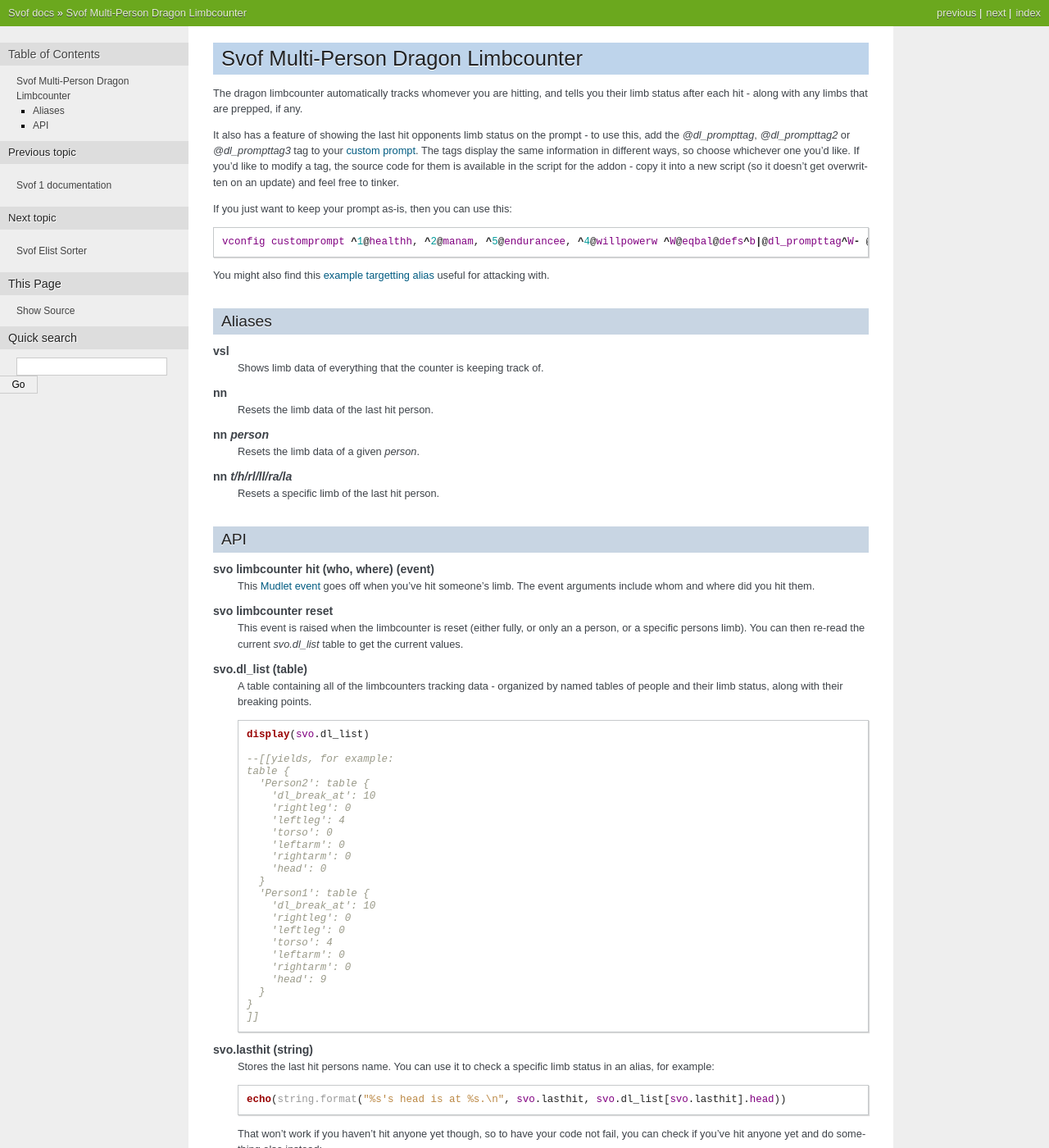
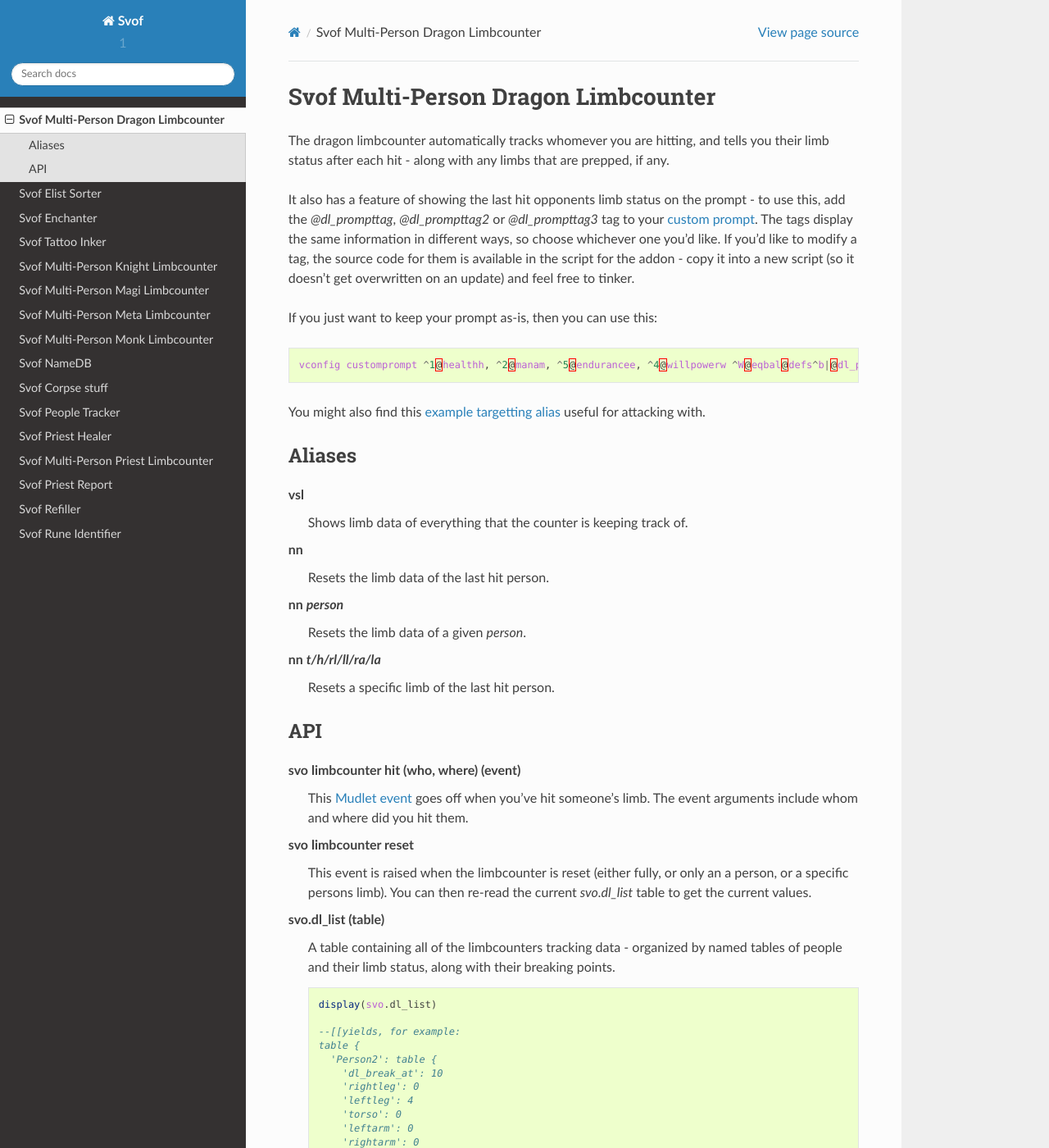
Before and after one commit to svof/svof, a Sphinx documentation site: the page built from doc/dragonlimbcounter.rst, in a window 1280 px wide and 1400 px high. Shown: the whole window at 82% size. Built offline with Sphinx 7.4.7 and the Read the Docs theme 2.0.0, drawn with Linux system fonts in a browser that asks for light colours; pages that are not in the unit, such as notebooks, are missing from menus; some of the changed text lies outside the part shown.

Commit message:
Change documentation theme for Sphinx
Signed-off-by: keneanung <keneanung@googlemail.com>

```diff
--- a/doc/conf.py
+++ b/doc/conf.py
@@ -94,7 +94,7 @@ highlight_language = 'lua'
 # The theme to use for HTML and HTML Help pages.  Major themes that come with
 # Sphinx are currently 'default' and 'sphinxdoc'.
 # sphinx_rtd_theme, alabaster
-html_theme = 'nature'
+html_theme = 'sphinx_rtd_theme'
 
 # Theme options are theme-specific and customize the look and feel of a theme
 # further.  For a list of options available for each theme, see the
--- a/doc/index.rst
+++ b/doc/index.rst
@@ -24,21 +25,21 @@ Addons documentation
    runeidentifier.rst
 
 Contents
-==================
+--------
 
 * :ref:`genindex`
 * :ref:`search`
 
 
 Basics of the system
-===============================
+--------------------
 
 What is this system?
------------------------------
+~~~~~~~~~~~~~~~~~~~~
 This system is what was previously called Svo, which is no longer available. Svof is the free, open-source and community-supported version of Svo.
 
 Installing
------------------------------
+~~~~~~~~~~
 
 To install the system, make sure GMCP is enabled (Mudlet settings), and that you're connected to server **achaea.com** and port **23**, and logged in -- then use the **vinstall** command. This'll have the system run auto-configuration first - where it'll detect and enable skills that you have. After that, it'll ask you preference questions about the basic and essential options. Feel free to take your time to ask someone else as to what should you set an option to (like for sipping health). The installation otherwise is fairly painless - and you can always change any option you'd like later with the same command.
 
@@ -49,7 +50,7 @@ Enjoy!
 :note: It is best not to do *CONFIG SCREENREADER ON* in the game - that will mess up Svof's tracking of prompt flags.
 
 Using the system
------------------------------
+~~~~~~~~~~~~~~~~
 The system cures any ailments you get for you automatically - nothing needs to be turned on. Of course, the system won't cure if it's paused, but while it is, it'll still track all afflictions.
 
 :note: you want to use the **dv** alias to have the system diagnose and **df** to check your defences. This will have the system both recognize the output, and also has the feature of the aliases being usable at any time - the system will do the action asap for you.
@@ -68,7 +69,7 @@ That's about it! Do make sure that you have all the curatives necessary on you a
 
 
 Differences to know if coming from vadi-m
----------------------------------------------
+~~~~~~~~~~~~~~~~~~~~~~~~~~~~~~~~~~~~~~~~~
 Don't use Vadi Mapper anymore - the mudbot proxy isn't supported with Svof. Instead, use Mudlets Mapper - which is what I work on now. It doesn't have the community map making (and the free, often updated maps that magically came from out of nowhere), but that'll happen soon - plus it has awesome 3D and 2D viewing modes, allows for zooming, and has a ton of other features. For some people, it walks faster as well, and it doesn't cause a spam of blank lines like the Vadi Mapper does.
 
 Besides, you'll come to love it:
@@ -112,7 +113,7 @@ To add your xp, you can use this - and of course you can re-arrange the tags as
 :note: Mudlet does have timestamps built-in that you can enable to show by pressing the blue (i) button bottom-right. This goes back in time as well, so you don't have to always keep it on.
 
 Using defences
------------------------------
+~~~~~~~~~~~~~~
 The system organizes defences around defence modes, in which you can have it put up different defences. The process of putting them up is also in two stages: *defup* and *keepup*.
 
 When you first switch to a defence mode using *vdefs <mode>*, defup will put up all of the defences that are on its list. Remember that you can tell defup to put up different defences in different modes - that is the difference in modes. After defup is done, the system will say *Ready for combat!*, and defup will be done - it'll care no more about your defences. Instead, keepup takes over. Keepups job, as the name implies, is to make sure its defences always stay up - if one goes down for any reason, it'll put it back up. Keepup can also be disabled or enabled for convenience with *tf keepup*, *tn keepup*.
@@ -166,7 +167,7 @@ If you have the lifevision artefact, then the system will realize that fact and
 The same goes with shrouding - if you've got yours as an artefact, it will automatically detect it. If yours is customized, that's not a problem, you can enable it with *vconfig haveshroud*.
 
 Anti-illusion
--------------------------------
+~~~~~~~~~~~~~
 Svof's anti-illusion is disabled by default, but is easily enabled with *tn a* or *tn anti-illusion*. You *must* enable anti-illusion when fighting anyone that can illusion - Serpents, Magi, Puppetry users, Dragons or people with the Staff of Illusion. Against serpents, you also ought to enable *sbites* and *stabs* - but read up on the *ignoresinglebites* option to know how that works, because that has it's own pitfalls.
 
 To check whenever anti-illusion is on or off, look at *vshow*.
@@ -176,7 +177,7 @@ Anti-illusion has been getting modernized in recent updates, and will be more tr
 The AI is always improved and expanded upon - so if you notice an instance where it failed to do it's job, or could've done better - please provide feedback! You can also customize anti-illusion - check the :ref:`customizing-anti-illusion` section.
 
 Using the *do / dofree* system
--------------------------------
+~~~~~~~~~~~~~~~~~~~~~~~~~~~~~~
 The system includes a very nice feature to assist you in everyday tasks - the *do* queue. It allows you to queue actions (that take balance or equilibrium to do) to be done as soon as possible.
 
 Using it is simple, the syntax is - ``do <action>``. If you already have both balance and equilibrium, then the system will do your action at once - otherwise, it'll do it as soon as you regain both balance and equilibrium. If you ask it to do multiple actions, then it'll do them properly, one action per balance/eq regain.
@@ -202,11 +203,11 @@ Along with *do*, a *dofree* system is also provided - it's for actions that requ
 You can use the *dop*, *dop on* and *dop off* to pause do/dofree, while not affecting the whole system.
 
 Bashing triggers
-----------------
+~~~~~~~~~~~~~~~~
 Svof comes with a ton of bashing triggers that are contributed by Drazik, Kard, Searnla, and many others. To enable them - do *tn bashing*, to check if you have them on - *vshow*, and to disable them, *tf bashing*.
 
 Ignoring curing things
-----------------------------------
+~~~~~~~~~~~~~~~~~~~~~~
 *Svof* has a feature that allows you to ignore curing afflictions - this can come in handy handy in many situations; such as ignoring clumsiness for testing, ignoring an affliction that you get frequently while bashing but don't want to waste curatives on, or pausing curing a certain affliction to avoid a killing strat getting pulled of on you.
 
 To view a list of all things you can ignore, you can use the ``vshow ignorelist`` alias. Warning, the list is big! While some afflictions are self-explanatory, some names require a bit of explanation:
@@ -224,7 +225,7 @@ Lastly, you can use ``vshow ignore`` to view all items you've set to ignore (or
    :align: center
 
 Serverside
-----------
+~~~~~~~~~~
 Serverside curing is now built-in to Svof! To enable it, just do **tn serverside** - and everything will just work. Svof will use serverside for curing/defences by changing in-game priorities for you, adjust CURING config options to be the same as Svof's, augment serverside curing by predicting reckless, and so on. Essentially by doing **tn serverside**, everything is still the same (and thus any of your priority customisations, Svof toggle aliases, etc still work) - just serverside will be used for doing actions wherever possible.
 
 Note that serverside curing has a built-in delay, so if your connection is faster than that, you would be better off using Svof's curing. Likewise, if your connection is slow or drops out, enabling serverside would be a good idea.
@@ -266,13 +267,13 @@ Additionally, afflictions are no longer ignored on **vshow** - if you ignore an
    :align: center
 
 Pipes
------
+~~~~~
 Svof automatically auto-assigns herbs to pipes for you from checking 'plist' and will auto-refill and auto-relight them for you.
 
 Svof now also has support for secondary pipes, allowing you to have 6 pipes with a backup one for each herb - just check 'plist' and Svof will again auto-assign all pipes for you, keep them refilled and lit. The advantage of having a backup pipe is similar to precache - when a pipe goes out and you can't refill it, you can still smoke your backup.
 
 Lust
-------------------------
+~~~~
 Svof by default is in *vconfig autoreject whitelist* mode - which means that any name not on its whitelist will be automatically rejected when they lust you, or you check *allies*. To add/remove names on the lustlist, do *vconfig lustlist <name>*.
 
 You can also set it to the blacklist mode - where it will reject names *only* on the lustlist. You can do that with *vconfig autoreject blacklist*.
@@ -280,7 +281,7 @@ You can also set it to the blacklist mode - where it will reject names *only* on
 .. _on-affliction-locks:
 
 Affliction locks
-----------------------
+~~~~~~~~~~~~~~~~
 The system has features to both warn you when you become locked via certain afflictions, and cure the said locks - either usage of the fitness, eating a kelp in your inventory, focusing or using the tree tattoo.
 
 To enable fitness lock curing, you do **vconfig fitness yep**, and to enable focus curing, **vconfig focus yep**.
@@ -303,7 +304,7 @@ stain         (restore, dragonheal)              stain, slickness, empty valeria
 Note that passive curing is not included here, and weariness prevents fitness.
 
 Retardation curing
-----------------------------------------------------------
+~~~~~~~~~~~~~~~~~~
 One of the most powerful features of **Svof** is complete retardation curing. By that, it is implied that the system can do everything - cure (apply salves, outr if necessary and eat herbs, smoke, drink, writhe), keepup defences and etc while in aeon or retardation. First two of course have been prioritized to be cured as soon as possible.
 
 Now, there is the problem of you doing stuff while in aeon/retardation - anything you do would disrupt the previous command, and if the system is, for example, trying to cure you - commands will be getting in the way and it'll have to keep restarting and etc. Sometimes you can do a command accidentally, when you didn't even mean to disrupt anything, or sometimes you *want* to override what the system is doing - for example, curing you while all you really want to do is tumble away.
@@ -329,7 +330,7 @@ This will not trigger the retardation having disappeared auto-detection either.
 :note: the system will stop gagging your breathing in retardation, so you can exactly see everything that is happening and not be confused by gagged stuff.
 
 Herb precaching
----------------------------------
+~~~~~~~~~~~~~~~
 Another great feature **Svof** offers you is herb precaching - keeping a certain amount of a herb out in your inventory at all times. This is very useful for many reasons - firstly, Svof will then be able to eat the herb and then outr it when necessary instead of outr and eat, and this'll shave off about half of your ping time off you curing an aff. Svof won't have to outr the herb and be able to eat it right away if you already have it in aeon/retardation as well - nor will you be affected by riftlocks if you have kelp out.
 
 Regarding the quicker curing, the speedup can be quite significant if you're on a poor ping because of how the games processing of commands works - in simple terms, the first command will take about your ping time (the N: number) to go through, and the second one will take 2 ping times. So if the first command is outr, because you don't have the herb out already, the eat gets delayed. Here's a graphical example:
@@ -344,7 +345,7 @@ To setup herb precaching, do **vshowp**. Click on the + besides a herb to increa
 :tip: if you'd like to stop precaching, you can switch to the *empty* defences mode - *vdefs empty*! (provided you don't fill the empty defence mode with any herbs)
 
 Transmute
----------------------------------
+~~~~~~~~~
 Svof has pretty thorough support for the Kaido Transmute skill - you can have the system supplement your normal curing with transmute use, or rely just on transmute to keep you alive.
 
 To set it up, firstly set the *transmuteamount* option to the % below which you'll be using transmute - for example, **vconfig transmuteamount 80** will have you use transmute below 80% health.
@@ -361,7 +362,7 @@ That's all to it then, select one of the options with **vconfig transmute <optio
 Note that when you're in one of the "just rely on tramsude" modes (replaceall/replacehealth), Svof will switch to health sipping in case you're unable to transmute - if you're out of mana, have no willpower, or are prone. This is so in PvP, the system won't be sitting there waiting for your mana to come back up, or your willpower to regen, or you to get up before it continues healing your health. In PvE though you might be OK with not healing while you're prone, because you won't be afflicted a lot, and will get up soon anyway to transmute (and thus you don't want the system sipping for health while you're prone) - so you can use the *vconfig transsipprone off* to let the system know that. Otherwise in PK, to have the system sip health/vitality while you're prone and not wait for you to get up, you'd do *vconfig transsipprone on*.
 
 Lyre mode
----------------------------------
+~~~~~~~~~
 The system has a lyre mode for the Lasallian Lyre artefact (500cr, well worth it), Metamorphosis Nightingale melody and Grove barrier skills. This makes it easy to use the lyre a) without the system screwing it up by doing stuff, and b) helping you cure affs and re-lyring ASAP.
 
 To turn it on, do **lyr**. This isn't a toggle. To turn it off, do **lyf**. The system will strum lyre and automatically pause for you. It will also re-strum it on movement or whenever something destroys your prismatic barrier.
@@ -369,7 +370,7 @@ To turn it on, do **lyr**. This isn't a toggle. To turn it off, do **lyf**. The
 Since it is still possible to get afflicted while behind the prismatic barrier (telepathy, torc artefact, truename) - the **lyc** alias is provided for you. It will do one set of curing commands and re-strum right away. It will also cure in aeon for you as well.
 
 Single prompt
----------------------------------
+~~~~~~~~~~~~~
 Svof has a built-in singleprompt feature which allows you to have a stationary prompt at the bottom of the screen, and have it be removed or kept from the games output. This helps cut down on spam, allowing combat to scroll by 'slower', as there's less lines coming in.
 
 .. image:: images/singleprompt.png
@@ -392,13 +393,13 @@ If you'd like to customize the singleprompt in code, the Geyser object used for
 To customise the location, adjust the ``moveWindow`` bit. To move it to the right, try ``self:get_x()+10`` - then change the size of Mudlets window (unmaximize and maximize again, for example) for the change to take effect.
 
 Changing colour highlights
----------------------------------
+~~~~~~~~~~~~~~~~~~~~~~~~~~
 **Svof** does some basic highlights on your balances recovery and passive healing. You can change the highlighting as you wish without worrying - it won't affect the system. Just create triggers for the things you'd like to highlight *after* the *Svof* triggers folder, enable highlight option, and pick your colour(s).
 
 .. _customprompt:
 
 Setting a custom prompt
------------------------------
+~~~~~~~~~~~~~~~~~~~~~~~
 Svof allows you to completely re-write your prompt - re-order elements, change the text, change the colour, add new information to it from pre-defined tags or even your own tags that display whatever you wish, right on your prompt!
 
 To get started, take a look at your current customprompt by going to ``vconfig2`` and clicking on **view**. This will both show you your current customprompt as it is assembled with tags, and insert it into your command line so you can easily adjust a part of it and re-enter with the ``vconfig customprompt <line>`` command.
@@ -611,7 +612,7 @@ Adding your own custom tag to the prompt, you might run into a problem: if Svof
 To get around this, you can make your prompt tag only get registered when Svof has loaded. See below on how.
 
 Running scripts when Svof is ready
-----------------------------------
+~~~~~~~~~~~~~~~~~~~~~~~~~~~~~~~~~~
 Should you work with custom prompt tags, custom tree/restore/dragonheal strats or whatever else Svof mods you do in scripts, you'll notice that in order to make use of the system - the system needs to actually exist first. As Mudlet loads all scripts logically in the visual order, this means often shuffling your scripts to be below Svof's after you upgrade the system.
 
 There's a solution to that, and that is making use of the ``svo system loaded`` event - once you do that, you don't have to shuffle stuff around anymore.
@@ -626,7 +627,7 @@ The ``add_svo_tag`` function is the one that actually does the job. You can put
 :note: Now that you script is running when the event is raised, it won't run when you save it - that is, the prompt tag won't be updated right away. You can manually do ``vlua add_svo_tag()`` to update it, or add ``if svo then add_svo_tag() end`` after the function to restore the 'run on save' behaviour.
 
 Troubleshooting
----------------
+~~~~~~~~~~~~~~~
 .. glossary::
    :sorted:
 
@@ -638,7 +639,7 @@ Troubleshooting
 
 
 Random questions you might ask
------------------------------------
+~~~~~~~~~~~~~~~~~~~~~~~~~~~~~~
 **How come Svof uses different affliction names than the game?**
 
 Svof was released in September 2011, Achaea's internal affliction names became public via the server curing system in May 2014.
@@ -736,7 +737,7 @@ Do ``vlua svo.conf.noeqtimeout = 6``.
 
 
 What to do if you have a problem?
-----------------------------------------------------------
+~~~~~~~~~~~~~~~~~~~~~~~~~~~~~~~~~
 Copy/paste the problem parts that you saw in the game and file an `issue on Github <https://github.com/svof/svof/issues>`_.
 
 Then, try checking diagnose if it's affliction related, or *def* if it's defences-related. For afflictions, if you're still having a problem - try *vreset affs* (or *vreseta* for short).
@@ -750,7 +751,7 @@ Custom prompt disappeared?
 If your custom prompt disappeared, or inra stopped working - upgrade your `Mudlet <http://www.mudlet.org/download/>`_ to 2.1.
 
 Updating the system
----------------------------
+~~~~~~~~~~~~~~~~~~~
 
 a) uninstall the Svof package
 b) download the new package from the original link you got
@@ -760,12 +761,12 @@ d) restart mudlet. You can delete the zip now too, it's not needed anymore. Do n
 Don't worry, your personal settings won't be lost.
 
 Getting help
------------------------------
+~~~~~~~~~~~~
 Ask for help on the Svof clan or from your friends!
 
 
 Glossary
------------------------------
+~~~~~~~~
 This is a list of terms that are commonly used by the system, that would be helpful to know.
 
 .. glossary::
@@ -810,7 +811,7 @@ Is there something missing from the list? Let me know, I'll add it.
 .. _vconfig_options:
 
 vconfig options
------------------------------
+~~~~~~~~~~~~~~~
 
 .. glossary::
   :sorted:
@@ -1151,10 +1152,10 @@ vconfig options
 
 
 Advanced usage
-===============================
+--------------
 
 Scripting with it
------------------------------
+~~~~~~~~~~~~~~~~~
 
 Afflictions
 ^^^^^^^^^^^^^
@@ -1356,7 +1357,7 @@ svo.me.inventory    The current inventory as reflected via gmcp.
 
 
 Locks
------------------------------
+~~~~~
 Svof makes the current affliction locks you have available in the *svo.me.locks* key-value table. ::
 
    -- check if you have no locks
@@ -1376,7 +1377,7 @@ All of the systems configuration options are available in the *svo.conf* table f
 
 
 Events raised by the system
------------------------------
+~~~~~~~~~~~~~~~~~~~~~~~~~~~
 The system raises several Mudlet events to help you trigger on reliably.
 
 ================================= ====================================== ============
@@ -1474,7 +1475,7 @@ The script used is: ::
    end
 
 Scripting to do actions on balance/eq
---------------------------------------
+~~~~~~~~~~~~~~~~~~~~~~~~~~~~~~~~~~~~~
 While the system already offers a do queue that's easy to use in simple aliases or just the command input lint, it also offers a more "proper scripting friendly" way of easily using the balance queue, not having to track balance/equilibrium, and not interfering with the systems actions.
 
 How it works is so - you give Svof a function that you want to be done when you get balance/equilibrium back, and the system will run the function for you. So inside that function, you can decide whenever you need to send some command or not - which is better than queueing a command for the next balance/equilibrium regain since the conditions can change in the mean time.
@@ -1522,13 +1523,13 @@ Lastly, there is a problem of using svo.addbalanceful / svo.addbalanceless funct
 
 
 Ignoring afflictions/cures
------------------------------
+~~~~~~~~~~~~~~~~~~~~~~~~~~
 You can have the system ignore an affliction by registering it in the **svo.ignore** table - for example, by doing ``svo.ignore.clumsiness = true``. You'd do ``svo.ignore.clumsiness = nil`` to remove it. This can be useful for a variety of things - either being able to test with clumsiness on, having the system ignore useless afflictions in bashing, or having it ignore cures that you don't have the ingredients to cure.
 
 In the future, it'll also allow you to be more specific about ignoring things - ie don't ignore an affliction wholly, but only a certain balance cure for it, if there's demand for that.
 
 Managing your own priorities
--------------------------------
+~~~~~~~~~~~~~~~~~~~~~~~~~~~~
 One of the many nice new things **Svof** brings to the table is very customizable curing priorities. You can re-prioritize afflictions on the fly, or make whole lists of them that you can switch depending on who are you fighting, or even share your lists with others.
 
 The priority list is "smart": it will not cure the afflictions in exact order as shown if you can't do them in that order. If you have affA before affB, but affB prevents curing of affA - it will cure affB first, then affA. Keep that in mind when working with them!
@@ -1595,7 +1596,7 @@ Once exported, you can also edit all priorities within that file by opening it i
 To import the priority list, you can use the :func:`svo.prio.import` function or the **vimportprio <name>** alias. The ``report_errors`` argument of the function will, as the name suggests, report any errors it gets from when loading the file instead of suppressing them by default (you could introduce an error by accident when modifying the priorities).
 
 Adding your own tree scenarios
--------------------------------------------
+~~~~~~~~~~~~~~~~~~~~~~~~~~~~~~
 You can customize completely when will Svof use the tree tattoo by enabling/disabling the default scenarios (see the menu from vconfig2 and click on the boxes), or by adding your own as well.
 
 Doing so is rather easy - what you need to do is define your function that'll return true if tree should be touched, in a separate script of your own. Svof will automatically check your function(s) when necessary, and take care of using the tree for you.
@@ -1624,7 +1625,7 @@ For example, here's a function that'll use tree whenever you get blackout: ::
 After you added your function, it's enabled by default - and you can enable/disable it via the menu, or by doing *svo.me.disabledtreefunc.<strat name> = true*. If you'd like to see more tree scenario examples, then check the **Tree curing strats** script in *svo/svo Utilities* which is where all of Svof's scenarios are written.
 
 Adding your own restore / dragonheal / shrugging / rage scenarios
------------------------------------------------------------------
+~~~~~~~~~~~~~~~~~~~~~~~~~~~~~~~~~~~~~~~~~~~~~~~~~~~~~~~~~~~~~~~~~
 This is very much the same as tree scenarios, with all of the systems scenarios being stored in **<thing> curing strats**. See above on how to add your own. To script enabling/disabling the scenarios, use *svo.me.disabled<thing>func.<strat name> = true* or *false*.
 
 Note that rage scenarios already take into account you
@@ -1632,13 +1633,13 @@ Note that rage scenarios already take into account you
 .. _custom_color_schemes:
 
 Adding your own echo colour schemes
--------------------------------------------
+~~~~~~~~~~~~~~~~~~~~~~~~~~~~~~~~~~~
 You can make your own echo schemes for the system to use! To get started, take a look at **vshow colours** - that lists the available colour schemes. You can also use this method to change the systems names in echoes.
 
 To add your own, find and move the 'Customize_systems_echos' script outside of Svof's folder, and activate it. Then you can edit the colour numbers, scheme name, or add more schemes - save the script after and do 'vshow colours' to select your new scheme.
 
 More fine-grained control of the system
------------------------------------------
+~~~~~~~~~~~~~~~~~~~~~~~~~~~~~~~~~~~~~~~
 Several points about controlling the system more precisely if you'd like to...
 
 Adding your own triggers
@@ -1695,7 +1696,7 @@ And secondly, once you've confirmed that the affliction is real, let Svof know:
 If there is no svo.valid.proper\_aff function, replace the svo.valid.simpleaff one instead.
 
 Custom parry strategy
--------------------------------------------
+~~~~~~~~~~~~~~~~~~~~~
 Another nice feature of Svof is that it allows you to easily use your own, custom, parry functions just for calculating what to parry - and the system will take care of making it happening.
 
 To set a custom parry function, put it into the ``svo.sp_config.parry`` field in an existing or a new script in Mudlet, like so: ::
@@ -1733,10 +1734,10 @@ Once you do the math on what to parry, set the values of *all* limbs in ``svo.sp
 
 
 Alias list
-===============================
+----------
 
 Shortcuts
--------------------------------------
+~~~~~~~~~
 
 .. glossary::
   :sorted:
@@ -1829,7 +1830,7 @@ Shortcuts
     toggles reflect mode - the system will make sure you're reflected! (requires reflect skill) You can also use *rfl on/off*.
 
 General aliases
--------------------------------------
+~~~~~~~~~~~~~~~
 
 .. glossary::
   :sorted:
@@ -2051,7 +2052,7 @@ General aliases
     this echoes the given text as if it came from the game. To use it, do vecho <line>, and then press enter **twice**. To make the echo show another line, use $ to separate them - ie *vecho line1$line$*.
 
 Svof API functions
-===============================
+------------------
 
 :tip: A lot of functions take a *echoback* argument - it's a boolean value that lets the function know whenever it should echo the results of its work or not, so fill it with **true** if you want to see an echo.
 
@@ -2875,7 +2876,7 @@ Svof API functions
    The system also automatically accounts for command queues way too long for the game to handle and splits them up accordingly.
 
 Svof API data
-===============================
+-------------
 
 This is the start of a list that details all of the data (variables) available to you - what do they do, and how to set them. The list is still a work in progress.
 
```
Also changed, not shown: other parts of doc/index.rst (+1 -0 lines).
